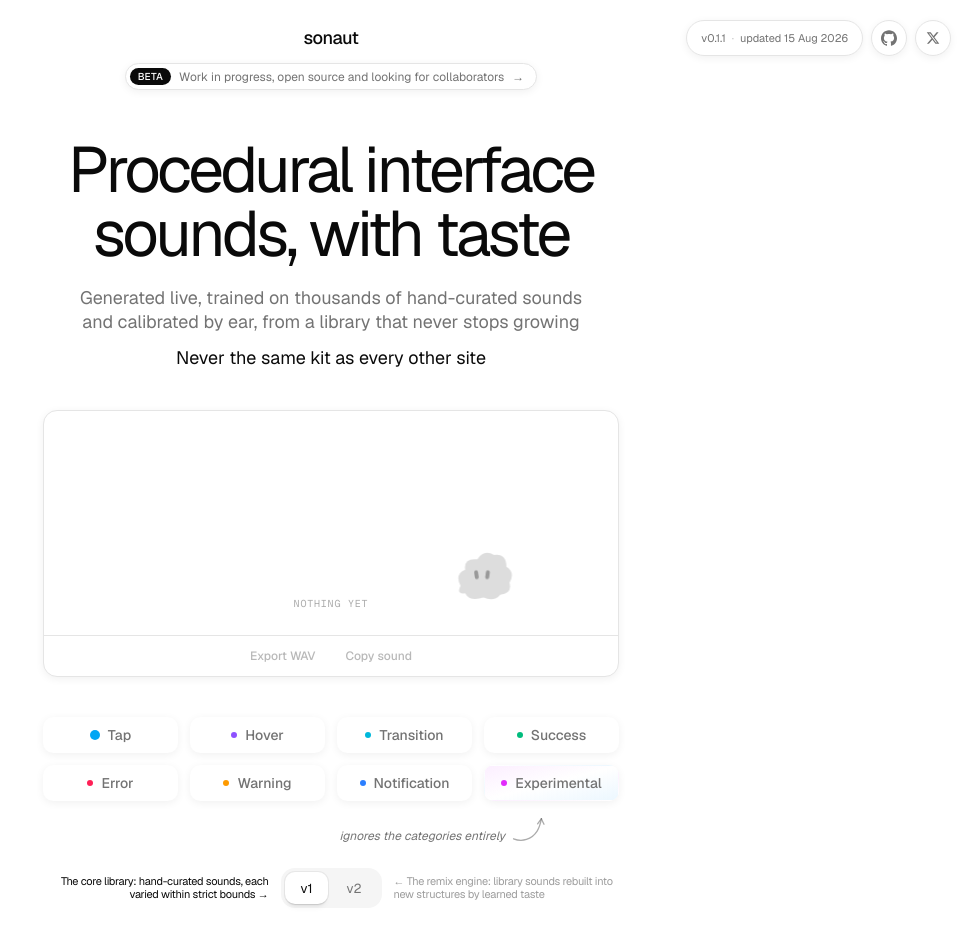
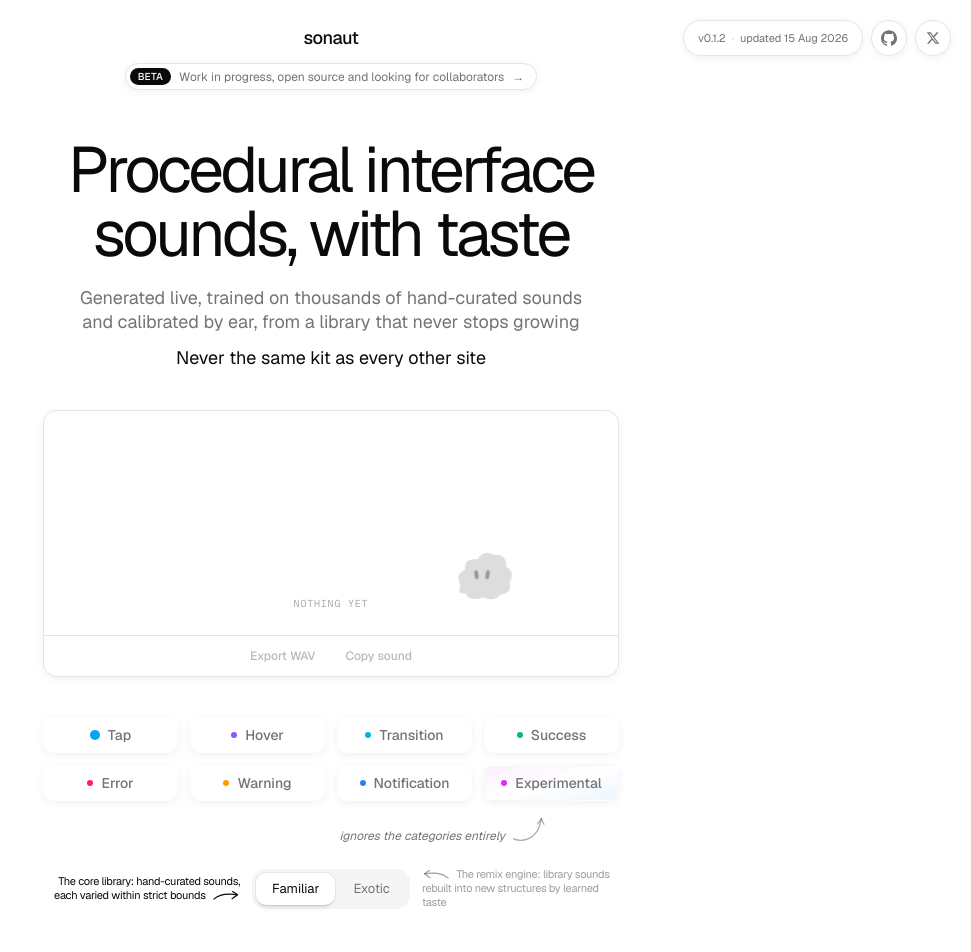
Before and after one commit to m1ckc3s/procedural-sounds, a Next.js app: page / in a window 1280 px wide. Shown: the top 952 px of the page, without its empty margins (309-1280 px from the left). Built offline with nearby package versions, Linux system fonts and the light colour scheme.

Commit message:
feat: name the tiers familiar and exotic, sketch arrows on the hints

```diff
--- a/app/page.tsx
+++ b/app/page.tsx
@@ -97,6 +97,29 @@ const SOURCE_DOT: Record<string, string> = {
 // paint over bg-card and survive the hover background without extra overrides.
 const EXPERIMENTAL_WASH =
   "bg-gradient-to-br from-fuchsia-100/70 via-card to-sky-100/60 dark:from-fuchsia-950/45 dark:via-card dark:to-sky-950/40";
+
+// The horizontal sibling of the aside arrow under the grid. Drawn once pointing right and
+// mirrored for the left-pointing case, so the pair stays symmetrical by construction.
+function SketchArrow({ className }: { className?: string }) {
+  return (
+    <svg
+      viewBox="0 0 32 15"
+      width="28"
+      height="13"
+      fill="none"
+      stroke="currentColor"
+      strokeWidth="1.4"
+      strokeLinecap="round"
+      strokeLinejoin="round"
+      aria-hidden="true"
+      className={`inline-block shrink-0 align-middle ${className ?? ""}`}
+    >
+      <path d="M2 10.5C8 5 16 3.5 29 5.5" />
+      <path d="M23.5 1.8c2 1 3.8 2.2 5.5 3.7" />
+      <path d="M23 10c2.2-1.2 4.2-2.7 6-4.5" />
+    </svg>
+  );
+}
 
 function SourceButton({
   label,
@@ -455,7 +478,7 @@ export default function Home() {
 
           {/* One button per SOURCE, not a scale. The stops were never degrees of one
               quantity, so a slider was always the wrong instrument: the seven categories
-              are peers, and the eighth ignores category entirely. The v1/v2 toggle sits
+              are peers, and the eighth ignores category entirely. The familiar/exotic toggle sits
               under them because it modifies the seven, not the eighth. */}
           <div className="mx-auto mt-10 max-w-xl">
             <div className="grid grid-cols-2 gap-3 sm:grid-cols-4">
@@ -514,7 +537,7 @@ export default function Home() {
                   !experimental && rung === 0 ? "text-foreground" : "text-muted-foreground/70 hover:text-muted-foreground"
                 }`}
               >
-                {RUNGS[0].hint} <span aria-hidden>→</span>
+                {RUNGS[0].hint} <SketchArrow className="ml-1" />
               </button>
               <div
                 role="group"
@@ -544,7 +567,7 @@ export default function Home() {
                   !experimental && rung === 1 ? "text-foreground" : "text-muted-foreground/70 hover:text-muted-foreground"
                 }`}
               >
-                <span aria-hidden>←</span> {RUNGS[1].hint}
+                <SketchArrow className="mr-1 -scale-x-100" /> {RUNGS[1].hint}
               </button>
             </div>
 
--- a/lib/rungs.ts
+++ b/lib/rungs.ts
@@ -1,7 +1,9 @@
 export interface Rung {
   key: string;
   name: string;
-  /** Bare form for sentences that already carry the verb ("Generate another v1"). */
+  /** The toggle label. Names the CHARACTER of the sound, never a version: "v2" read as a
+   *  newer and better "v1" when the two are peers differing only in how far from the
+   *  library a draw may travel. The flanking hints carry the how, so these carry the what. */
   short: string;
   hint: string;
 }
@@ -15,14 +17,14 @@ export interface Rung {
 export const RUNGS: Rung[] = [
   {
     key: "core",
-    name: "Generate v1",
-    short: "v1",
+    name: "Generate familiar",
+    short: "Familiar",
     hint: "The core library: hand-curated sounds, each varied within strict bounds",
   },
   {
     key: "orbit",
-    name: "Generate v2",
-    short: "v2",
+    name: "Generate exotic",
+    short: "Exotic",
     hint: "The remix engine: library sounds rebuilt into new structures by learned taste",
   },
 ];
--- a/lib/version.ts
+++ b/lib/version.ts
@@ -1,4 +1,4 @@
-export const APP_VERSION = "0.1.1";
+export const APP_VERSION = "0.1.2";
 export const LAST_UPDATED = "2026-08-15";
 
 const MONTHS = ["Jan", "Feb", "Mar", "Apr", "May", "Jun", "Jul", "Aug", "Sep", "Oct", "Nov", "Dec"];
--- a/package.json
+++ b/package.json
@@ -1,6 +1,6 @@
 {
   "name": "procedural-sounds",
-  "version": "0.1.1",
+  "version": "0.1.2",
   "private": true,
   "scripts": {
     "dev": "next dev",
```
